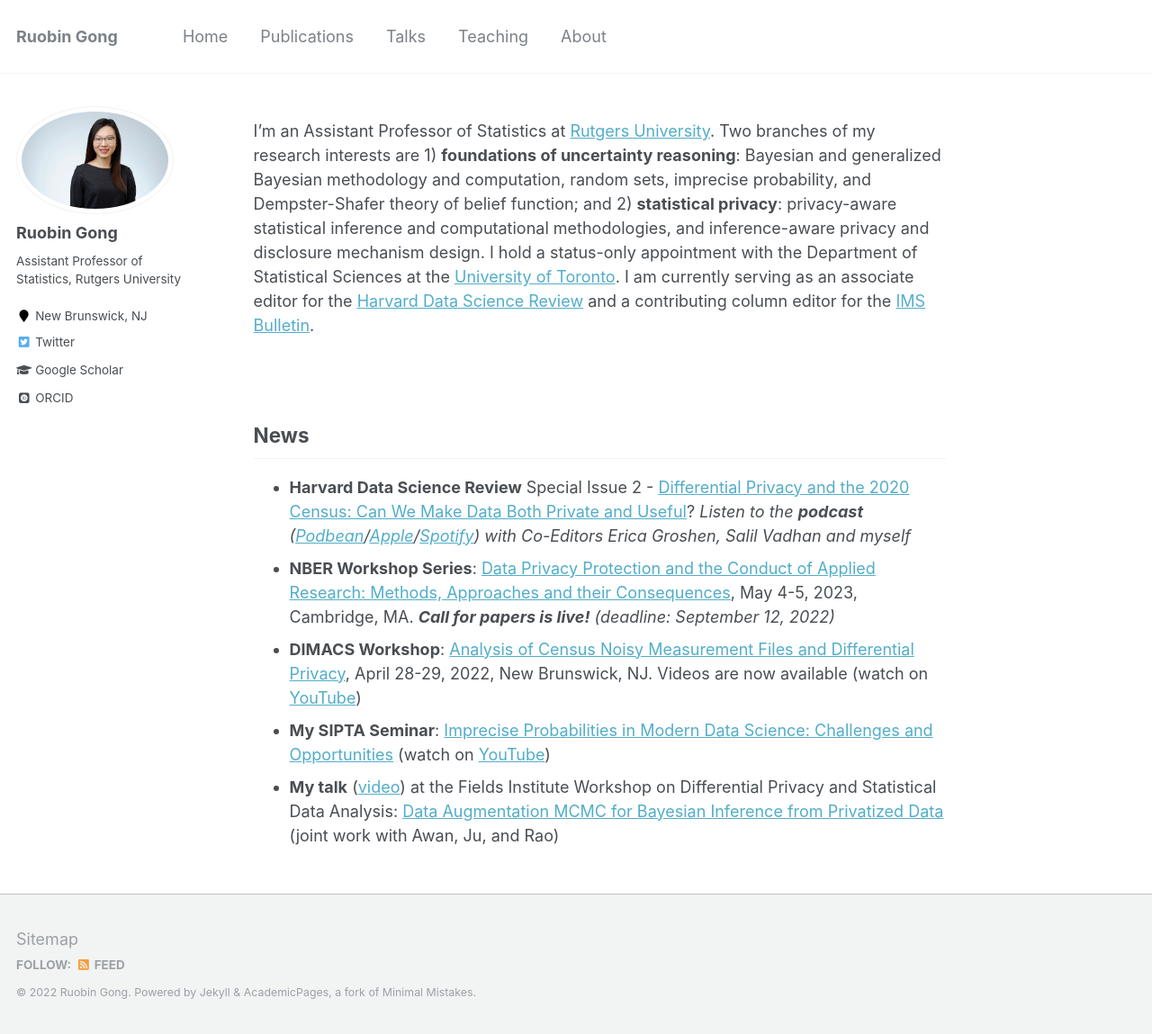
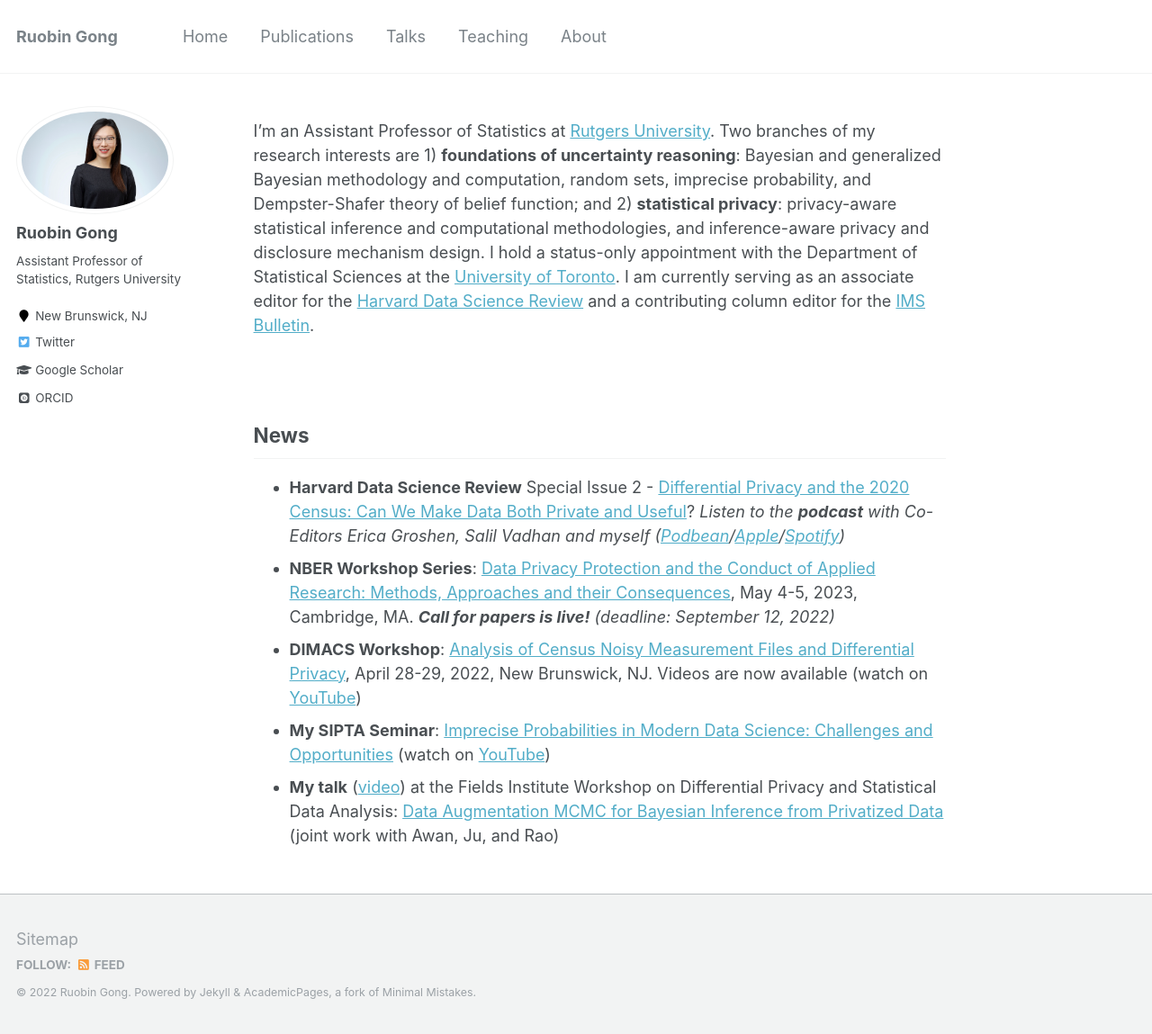
Before and after one commit to RuobinGong/RuobinGong.github.io, a Jekyll site: the page built from _pages/home.md, in a window 1280 px wide and 1149 px high. Shown: the whole window at 90% size. Built offline with Jekyll 4.4.1, drawn with Linux system fonts in a browser that asks for light colours; some web fonts are replaced.

```diff
--- a/_pages/home.md
+++ b/_pages/home.md
@@ -16,7 +16,7 @@ I'm an Assistant Professor of Statistics at [Rutgers University](https://www.sta
 
 ## News
 
-* **Harvard Data Science Review** Special Issue 2 - [Differential Privacy and the 2020 Census: Can We Make Data Both Private and Useful](https://hdsr.mitpress.mit.edu/specialissue2)?  _Listen to the **podcast** ([Podbean](https://hdsr.podbean.com/e/differential-privacy-for-the-2020-us-census-can-we-make-data-both-private-and-useful-part-1/)/[Apple](https://podcasts.apple.com/us/podcast/differential-privacy-for-the-2020-u-s-census-can-we/id1558728983?i=1000571597321)/[Spotify](https://open.spotify.com/episode/4A9ahGLv5r58LJX8Alxg19)) with Co-Editors Erica Groshen, Salil Vadhan and myself_
+* **Harvard Data Science Review** Special Issue 2 - [Differential Privacy and the 2020 Census: Can We Make Data Both Private and Useful](https://hdsr.mitpress.mit.edu/specialissue2)?  _Listen to the **podcast** with Co-Editors Erica Groshen, Salil Vadhan and myself ([Podbean](https://hdsr.podbean.com/e/differential-privacy-for-the-2020-us-census-can-we-make-data-both-private-and-useful-part-1/)/[Apple](https://podcasts.apple.com/us/podcast/differential-privacy-for-the-2020-u-s-census-can-we/id1558728983?i=1000571597321)/[Spotify](https://open.spotify.com/episode/4A9ahGLv5r58LJX8Alxg19))_
 * **NBER Workshop Series**: [Data Privacy Protection and the Conduct of Applied Research: Methods, Approaches and their Consequences](https://www.nber.org/data-privacy-protection-and-conduct-applied-research-methods-approaches-and-their-consequences), May 4-5, 2023, Cambridge, MA. _**Call for papers is live!** (deadline: September 12, 2022)_
 * **DIMACS Workshop**: [Analysis of Census Noisy Measurement Files and Differential Privacy](http://dimacs.rutgers.edu/events/details?eID=2038), April 28-29, 2022, New Brunswick, NJ. Videos are now available (watch on [YouTube](https://www.youtube.com/playlist?list=PLKVCRT3MRed733-w2Lo2yvCAkac9zdIVj))
 * **My SIPTA Seminar**: [Imprecise Probabilities in Modern Data Science: Challenges and Opportunities](https://sipta.org/events/sipta-seminars/) (watch on [YouTube](https://www.youtube.com/watch?v=rNVWyG-0XgA))
```
